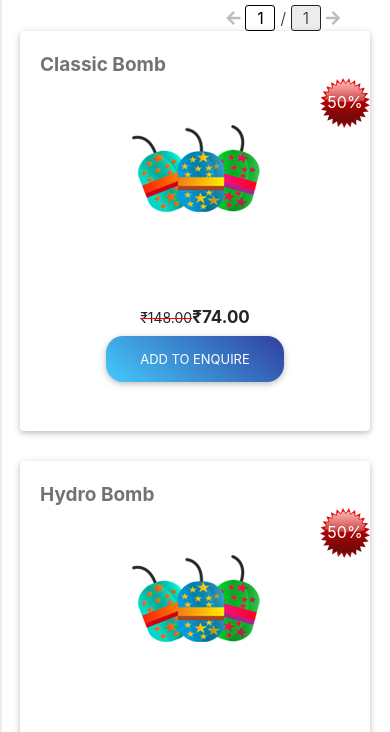
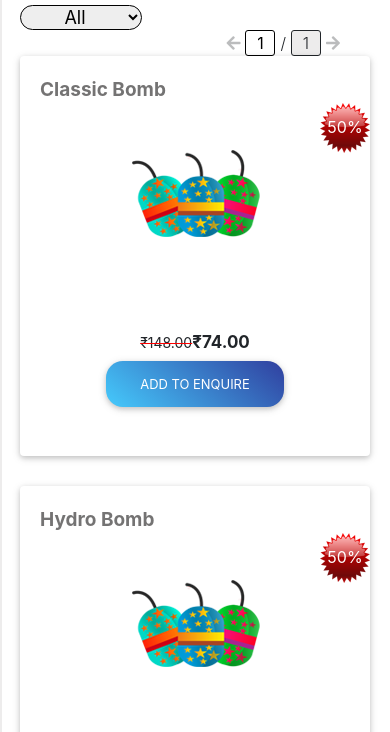
Before and after one commit to uthistran/website, a React app in the folder website/: page /product in a window 390 px wide. Shown: the part 62-794 px from the top of the page. Built offline with nearby package versions, Linux system fonts and the light colour scheme; a web font is replaced by a local one.

Commit message:
show product as dropdown for mobile view

```diff
--- a/website/src/product/product.js
+++ b/website/src/product/product.js
@@ -52,7 +52,7 @@ class Product extends React.Component {
         return (
             <div>
                 <ProductTreeView activeView={this.state.activeView} onTreeViewClick={this.handleTreeViewClick}></ProductTreeView>
-                <ProductView currentView={this.state.currentView} products={this.getProductList(product)} onCurrentPageChange={this.currentPageChangeHandler} currentPage={this.state.currentPage} totalPage={this.state.totalPage} currentSort={this.state.currentSort} handleClick={this.handleClickDropDown} handleViewChange={this.handleViewNumChange}></ProductView>
+                <ProductView activeView={this.state.activeView} onTreeViewClick={this.handleTreeViewClick} currentView={this.state.currentView} products={this.getProductList(product)} onCurrentPageChange={this.currentPageChangeHandler} currentPage={this.state.currentPage} totalPage={this.state.totalPage} currentSort={this.state.currentSort} handleClick={this.handleClickDropDown} handleViewChange={this.handleViewNumChange}></ProductView>
             </div>
         )
     }
--- a/website/src/productcontroller/productcontroller.css
+++ b/website/src/productcontroller/productcontroller.css
@@ -45,6 +45,10 @@
     cursor: pointer;
 }
 
+.productController .productDropDown{
+    display: none;
+}
+
 
 @media screen and (max-width: 600px)
   {
@@ -56,4 +60,8 @@
             border-radius: 15px;
             border-color: black;
         }
+
+        .productController .productDropDown{
+            display: block;
+        }
   }
--- a/website/src/productcontroller/productcontroller.js
+++ b/website/src/productcontroller/productcontroller.js
@@ -1,4 +1,5 @@
 import React from 'react'
+import DataContext from '../helper/datacontext';
 import ProductDropdown from './dropdown'
 import './productcontroller.css'
 
@@ -7,7 +8,9 @@ class ProductController extends React.Component {
         super();
         this.input = React.createRef();
         this.handleKeyPress = this.handleKeyPress.bind(this);
+        this.handleProductChange = this.handleProductChange.bind(this);
     }
+    static contextType = DataContext;
 
     handleKeyPress(event) {
         if (event.key === 'Enter') {
@@ -20,16 +23,21 @@ class ProductController extends React.Component {
         }
     }
 
+    handleProductChange(event){
+        this.props.onTreeViewClick(event.target.value)
+    }
+
     componentDidUpdate() {
         this.input.current.value = this.props.currentPage;
     }
 
-    componentDidMount(){
+    componentDidMount() {
         this.input.current.value = this.props.currentPage;
     }
     render() {
         let leftArrowClass = this.getLeftClassNames();
         let rightArrowClass = this.getRightClassNames();
+        let product = this.context.product;
         return (
             <div className='productController'>
                 <ProductDropdown currentSort={this.props.currentSort} handleClickDropDown={this.props.handleClick}></ProductDropdown>
@@ -41,8 +49,11 @@ class ProductController extends React.Component {
                         <option value="36">Show 36</option>
                     </select>
                 </div>
+                <div className='productDropDown'>
+                    {this.getproductDropDown(product.ProductDetails)}
+                </div>
                 <div className='pageNavigation'>
-                    <span  className={leftArrowClass} onClick={this.goToPrevious.bind(this)}>
+                    <span className={leftArrowClass} onClick={this.goToPrevious.bind(this)}>
                         <i className="fas fa-arrow-left"></i>
                     </span>
                     <input type="text" className='currentPageInput' ref={this.input} onKeyPress={this.handleKeyPress}></input>
@@ -52,6 +63,26 @@ class ProductController extends React.Component {
                 </div>
             </div>
         )
+    }
+
+    getproductDropDown(productDetails) {
+        let element = null;
+        if (productDetails) {
+            element = productDetails.map((product, index) => {
+                return (
+                    <option key={index} value={product.mainproduct}>{product.mainproduct}</option>
+                )
+            })
+            let all = <option key='all' value='all'>All</option>
+            element.splice(0, 0, all)
+
+            return (
+                <select className='customDropdown' value={this.props.activeView} onChange={this.handleProductChange}>
+                    {element}
+                </select>
+            )
+        }
+
     }
 
     getLeftClassNames() {
@@ -70,26 +101,26 @@ class ProductController extends React.Component {
     getRightClassNames() {
         if (this.props.currentPage && this.props.totalPage) {
             let currentpage = this.props.currentPage;
-            if(currentpage < this.props.totalPage){
+            if (currentpage < this.props.totalPage) {
                 return "enableArrow"
             }
-            else{
+            else {
                 return "disableArrow"
             }
         }
         return "enableArrow"
     }
 
-    goToPrevious(){
+    goToPrevious() {
         let inputVal = Number(this.input.current.value);
-        if(inputVal > 1){
+        if (inputVal > 1) {
             this.props.onCurrentPageChange(inputVal - 1);
         }
     }
 
-    goToNext(){
+    goToNext() {
         let inputVal = Number(this.input.current.value);
-        if(inputVal < this.props.totalPage){
+        if (inputVal < this.props.totalPage) {
             this.props.onCurrentPageChange(inputVal + 1);
         }
     }
--- a/website/src/productview/productview.js
+++ b/website/src/productview/productview.js
@@ -15,7 +15,7 @@ class ProductView extends React.Component {
     render() {
         return (
             <div className='productView'>
-                <ProductController onCurrentPageChange={this.props.onCurrentPageChange} currentPage={this.props.currentPage} totalPage={this.props.totalPage} currentSort={this.props.currentSort} handleClick={this.props.handleClick} handleViewChange={this.props.handleViewChange}></ProductController>
+                <ProductController activeView={this.props.activeView} onTreeViewClick={this.props.onTreeViewClick} onCurrentPageChange={this.props.onCurrentPageChange} currentPage={this.props.currentPage} totalPage={this.props.totalPage} currentSort={this.props.currentSort} handleClick={this.props.handleClick} handleViewChange={this.props.handleViewChange}></ProductController>
                 {this.getProductList()}
             </div>
         )
```
